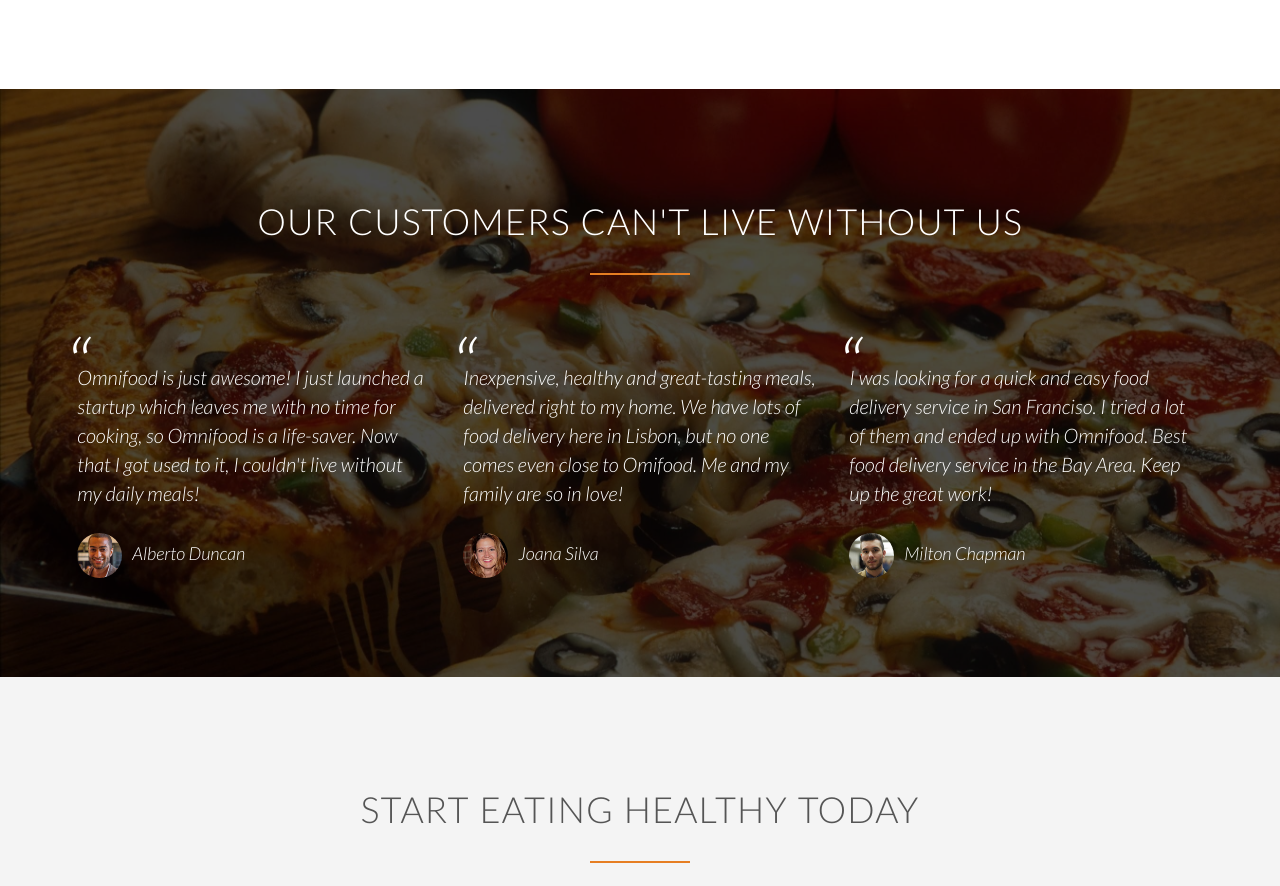
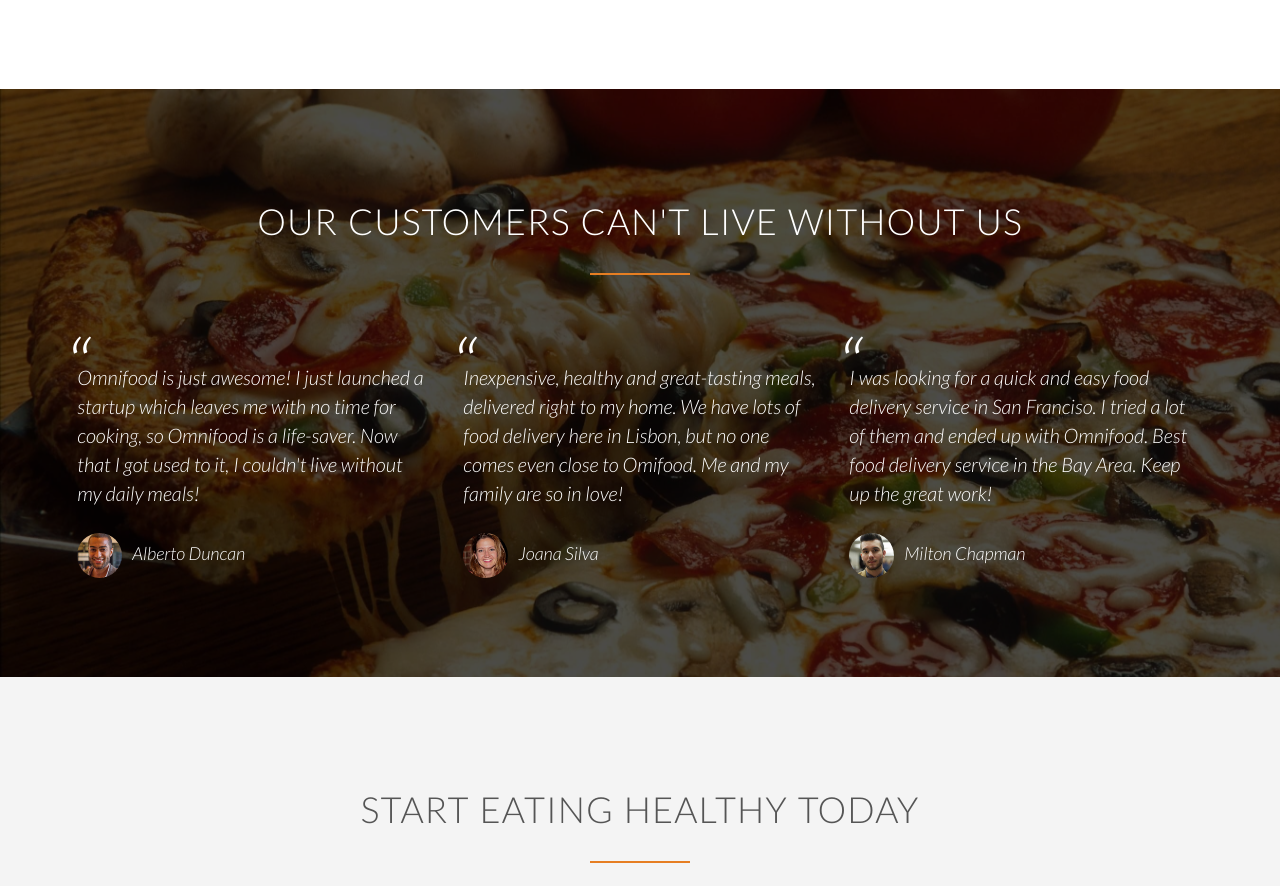
Before and after one commit to DanielZhangLei/omnifood, a plain HTML site: page index.html in a window 1280 px wide. Shown: the part 3429-4315 px from the top of the page. Drawn offline with nearby package versions, Linux system fonts and the light colour scheme; files whose address does not match are found by name.

Commit message:
deleted  "background-attachment: fixed" because " background-attachment: fixed" and "background-size: cover" are causing issue when they are used together in iOS device

```diff
--- a/index.html
+++ b/index.html
@@ -12,11 +12,10 @@
   <link rel="stylesheet" href="resources/css/media.css">
   <link rel="stylesheet" href="https://fonts.googleapis.com/css?family=Lato:100,300,300i,400">
   <link rel="apple-touch-icon" sizes="180x180" href="/resources/favicons/apple-touch-icon.png">
-  <link rel="shortcut icon" type="image/png" sizes="32x32" href="/resources/favicons/favicon-32x32.png">
-  <link rel="shortcut icon" type="image/png" sizes="16x16" href="/resources/favicons/favicon-16x16.png">
+  <link rel="icon" type="image/x-icon" href="/resources/favicons/favicon.ico">
+  <link rel="shortcut icon" type="image/x-icon" href="/resources/favicons/favicon.ico">
   <link rel="manifest" href="/resources/favicons/manifest.json">
   <link rel="mask-icon" href="/resources/favicons/safari-pinned-tab.svg" color="#555555">
-  <link rel="shortcut icon" href="/resources/favicons/favicon.ico">
   <script src="https://use.fontawesome.com/d50db568ae.js"></script>
   <title>Omnifood</title>
 </head>
--- a/resources/css/style.css
+++ b/resources/css/style.css
@@ -224,7 +224,6 @@
   background-image: linear-gradient(rgba(0, 0, 0, .7), rgba(0, 0, 0, .7)), url('images/hero.jpg');
   background-size: cover;
   background-position: center;
-  background-attachment: fixed;
   height: 100vh;
 }
 
@@ -441,10 +440,10 @@
 
 .section-testimonials {
   color: #fff;
-  background-image: -webkit-linear-gradient(rgba(0, 0, 0, .7) 0, rgba(0, 0, 0, .7) 100%), url('images/back-customers.jpg');
-  background-image: linear-gradient(rgba(0, 0, 0, .7) 0, rgba(0, 0, 0, .7) 100%), url('images/back-customers.jpg');
+  background-image: -webkit-linear-gradient(rgba(0, 0, 0, .7), rgba(0, 0, 0, .7)), url('images/back-customers.jpg');
+  background-image: linear-gradient(rgba(0, 0, 0, .7), rgba(0, 0, 0, .7)), url('images/back-customers.jpg');
   background-size: cover;
-  background-attachment: fixed;
+  background-position: center;
 }
 
 /* ----------------------------------------------- */
```
Also changed, not shown: resources/favicons/favicon-16x16.png (deleted), resources/favicons/favicon-32x32.png (deleted).
